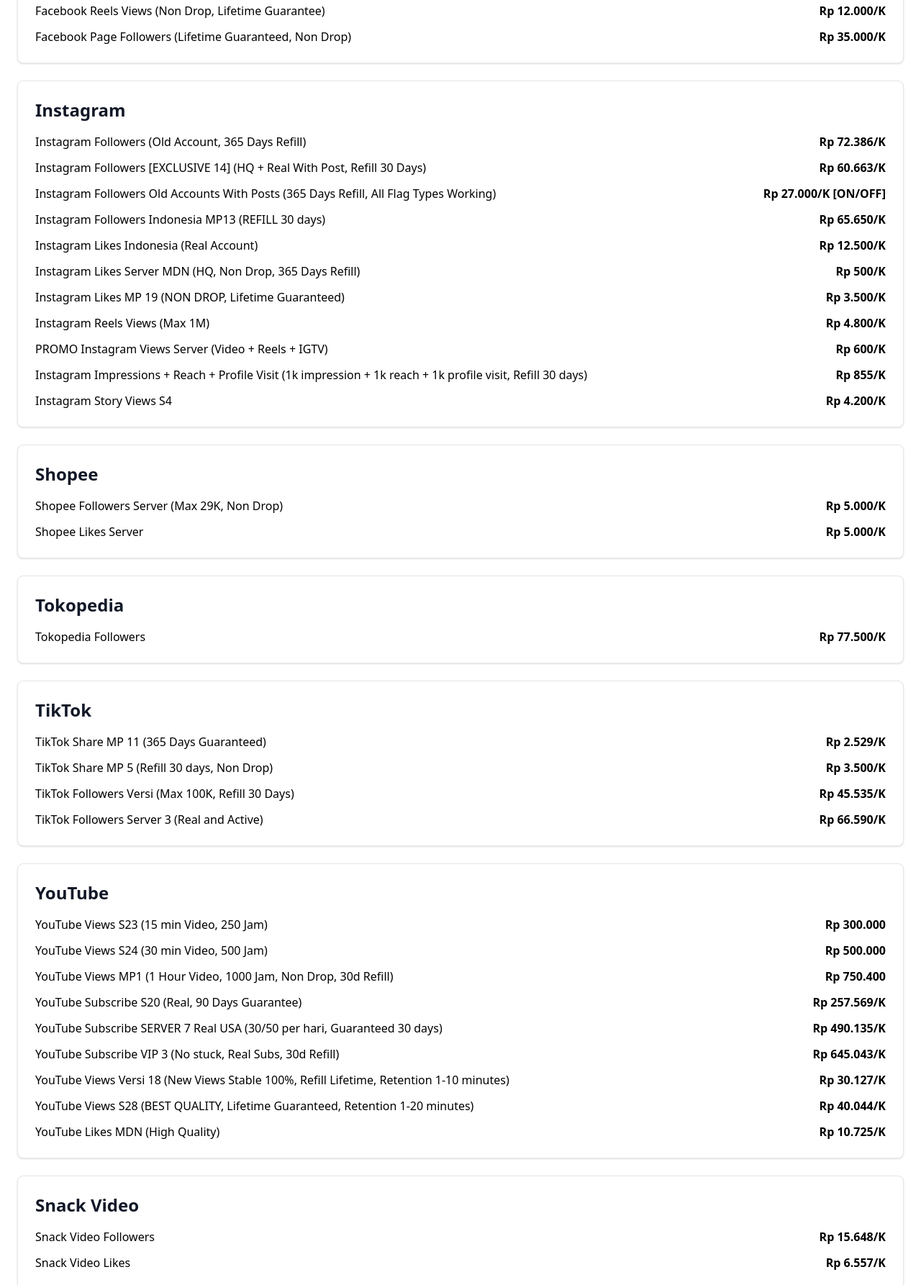
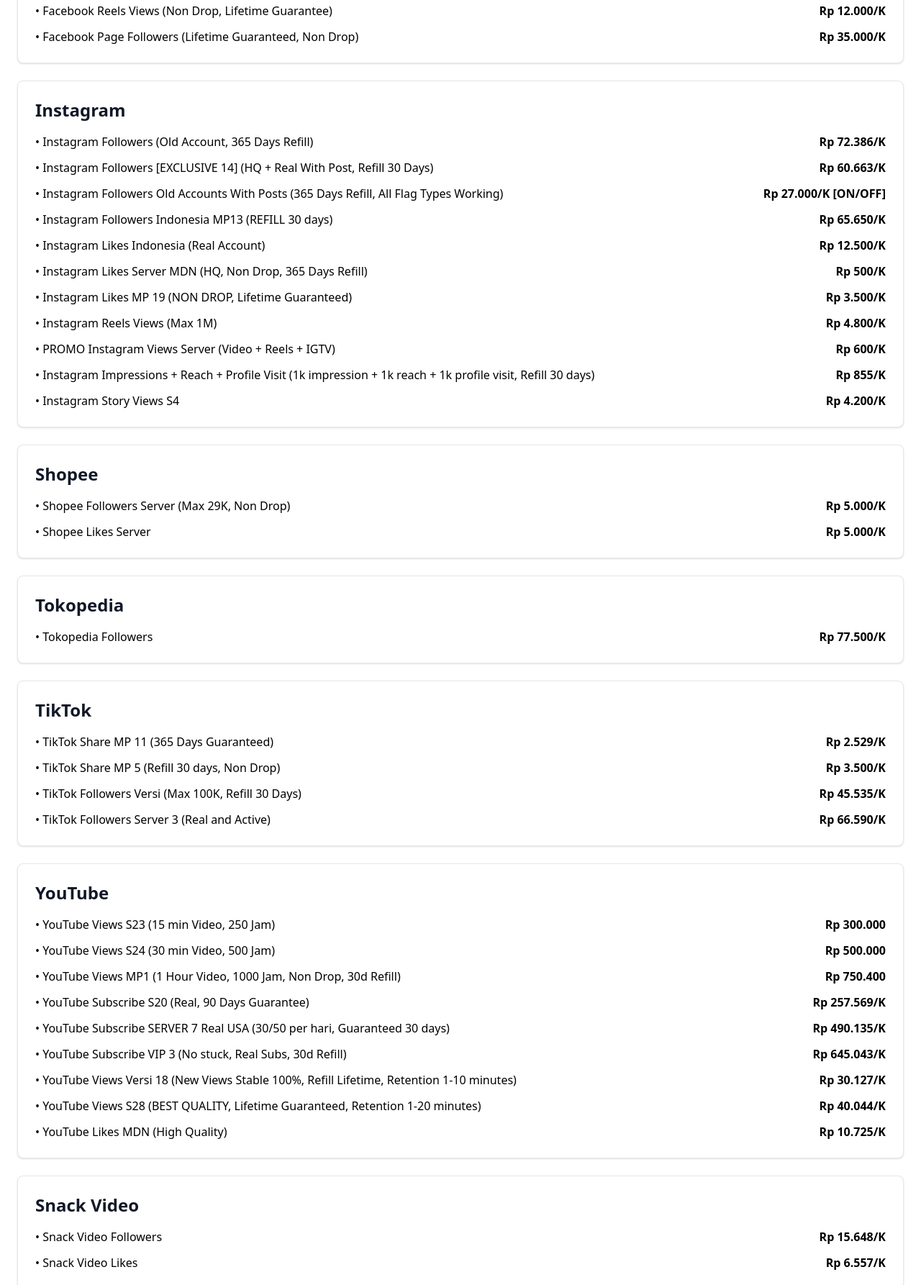
Before and after one commit to faroisnm/myportofolio, a website: page index.html in a window 1280 px wide. Shown: the part 2473-4259 px from the top of the page at 72% size. Drawn offline with nearby package versions, Linux system fonts and the light colour scheme; files that its build step writes are made by us from their sources.

Commit message:
Update index.html

```diff
--- a/index.html
+++ b/index.html
@@ -237,15 +237,15 @@
                 <h3 class="mb-4 text-2xl font-semibold text-gray-900 dark:text-white">Facebook</h3>
                 <ul class="space-y-3">
                     <li class="flex justify-between">
-                        <span>Facebook Follower (30 Days Refill)</span>
+                        <span>• Facebook Follower (30 Days Refill)</span>
                         <span class="font-semibold">Rp 30.000/K</span>
                     </li>
                     <li class="flex justify-between">
-                        <span>Facebook Reels Views (Non Drop, Lifetime Guarantee)</span>
+                        <span>• Facebook Reels Views (Non Drop, Lifetime Guarantee)</span>
                         <span class="font-semibold">Rp 12.000/K</span>
                     </li>
                     <li class="flex justify-between">
-                        <span>Facebook Page Followers (Lifetime Guaranteed, Non Drop)</span>
+                        <span>• Facebook Page Followers (Lifetime Guaranteed, Non Drop)</span>
                         <span class="font-semibold">Rp 35.000/K</span>
                     </li>
                 </ul>
@@ -256,47 +256,47 @@
                 <h3 class="mb-4 text-2xl font-semibold text-gray-900 dark:text-white">Instagram</h3>
                 <ul class="space-y-3">
                     <li class="flex justify-between">
-                        <span>Instagram Followers (Old Account, 365 Days Refill)</span>
+                        <span>• Instagram Followers (Old Account, 365 Days Refill)</span>
                         <span class="font-semibold">Rp 72.386/K</span>
                     </li>
                     <li class="flex justify-between">
-                        <span>Instagram Followers [EXCLUSIVE 14] (HQ + Real With Post, Refill 30 Days)</span>
+                        <span>• Instagram Followers [EXCLUSIVE 14] (HQ + Real With Post, Refill 30 Days)</span>
                         <span class="font-semibold">Rp 60.663/K</span>
                     </li>
                     <li class="flex justify-between">
-                        <span>Instagram Followers Old Accounts With Posts (365 Days Refill, All Flag Types Working)</span>
+                        <span>• Instagram Followers Old Accounts With Posts (365 Days Refill, All Flag Types Working)</span>
                         <span class="font-semibold">Rp 27.000/K [ON/OFF]</span>
                     </li>
                     <li class="flex justify-between">
-                        <span>Instagram Followers Indonesia MP13 (REFILL 30 days)</span>
+                        <span>• Instagram Followers Indonesia MP13 (REFILL 30 days)</span>
                         <span class="font-semibold">Rp 65.650/K</span>
                     </li>
                     <li class="flex justify-between">
-                        <span>Instagram Likes Indonesia (Real Account)</span>
+                        <span>• Instagram Likes Indonesia (Real Account)</span>
                         <span class="font-semibold">Rp 12.500/K</span>
                     </li>
                     <li class="flex justify-between">
-                        <span>Instagram Likes Server MDN (HQ, Non Drop, 365 Days Refill)</span>
+                        <span>• Instagram Likes Server MDN (HQ, Non Drop, 365 Days Refill)</span>
                         <span class="font-semibold">Rp 500/K</span>
                     </li>
                     <li class="flex justify-between">
-                        <span>Instagram Likes MP 19 (NON DROP, Lifetime Guaranteed)</span>
+                        <span>• Instagram Likes MP 19 (NON DROP, Lifetime Guaranteed)</span>
                         <span class="font-semibold">Rp 3.500/K</span>
                     </li>
                     <li class="flex justify-between">
-                        <span>Instagram Reels Views (Max 1M)</span>
+                        <span>• Instagram Reels Views (Max 1M)</span>
                         <span class="font-semibold">Rp 4.800/K</span>
                     </li>
                     <li class="flex justify-between">
-                        <span>PROMO Instagram Views Server (Video + Reels + IGTV)</span>
+                        <span>• PROMO Instagram Views Server (Video + Reels + IGTV)</span>
                         <span class="font-semibold">Rp 600/K</span>
                     </li>
                     <li class="flex justify-between">
-                        <span>Instagram Impressions + Reach + Profile Visit (1k impression + 1k reach + 1k profile visit, Refill 30 days)</span>
+                        <span>• Instagram Impressions + Reach + Profile Visit (1k impression + 1k reach + 1k profile visit, Refill 30 days)</span>
                         <span class="font-semibold">Rp 855/K</span>
                     </li>
                     <li class="flex justify-between">
-                        <span>Instagram Story Views S4</span>
+                        <span>• Instagram Story Views S4</span>
                         <span class="font-semibold">Rp 4.200/K</span>
                     </li>
                 </ul>
@@ -307,11 +307,11 @@
                 <h3 class="mb-4 text-2xl font-semibold text-gray-900 dark:text-white">Shopee</h3>
                 <ul class="space-y-3">
                     <li class="flex justify-between">
-                        <span>Shopee Followers Server (Max 29K, Non Drop)</span>
+                        <span>• Shopee Followers Server (Max 29K, Non Drop)</span>
                         <span class="font-semibold">Rp 5.000/K</span>
                     </li>
                     <li class="flex justify-between">
-                        <span>Shopee Likes Server</span>
+                        <span>• Shopee Likes Server</span>
                         <span class="font-semibold">Rp 5.000/K</span>
                     </li>
                 </ul>
@@ -322,7 +322,7 @@
                 <h3 class="mb-4 text-2xl font-semibold text-gray-900 dark:text-white">Tokopedia</h3>
                 <ul class="space-y-3">
                     <li class="flex justify-between">
-                        <span>Tokopedia Followers</span>
+                        <span>• Tokopedia Followers</span>
                         <span class="font-semibold">Rp 77.500/K</span>
                     </li>
                 </ul>
@@ -333,19 +333,19 @@
                 <h3 class="mb-4 text-2xl font-semibold text-gray-900 dark:text-white">TikTok</h3>
                 <ul class="space-y-3">
                     <li class="flex justify-between">
-                        <span>TikTok Share MP 11 (365 Days Guaranteed)</span>
+                        <span>• TikTok Share MP 11 (365 Days Guaranteed)</span>
                         <span class="font-semibold">Rp 2.529/K</span>
                     </li>
                     <li class="flex justify-between">
-                        <span>TikTok Share MP 5 (Refill 30 days, Non Drop)</span>
+                        <span>• TikTok Share MP 5 (Refill 30 days, Non Drop)</span>
                         <span class="font-semibold">Rp 3.500/K</span>
                     </li>
                     <li class="flex justify-between">
-                        <span>TikTok Followers Versi (Max 100K, Refill 30 Days)</span>
+                        <span>• TikTok Followers Versi (Max 100K, Refill 30 Days)</span>
                         <span class="font-semibold">Rp 45.535/K</span>
                     </li>
                     <li class="flex justify-between">
-                        <span>TikTok Followers Server 3 (Real and Active)</span>
+                        <span>• TikTok Followers Server 3 (Real and Active)</span>
                         <span class="font-semibold">Rp 66.590/K</span>
                     </li>
                 </ul>
@@ -356,39 +356,39 @@
                 <h3 class="mb-4 text-2xl font-semibold text-gray-900 dark:text-white">YouTube</h3>
                 <ul class="space-y-3">
                     <li class="flex justify-between">
-                        <span>YouTube Views S23 (15 min Video, 250 Jam)</span>
+                        <span>• YouTube Views S23 (15 min Video, 250 Jam)</span>
                         <span class="font-semibold">Rp 300.000</span>
                     </li>
                     <li class="flex justify-between">
-                        <span>YouTube Views S24 (30 min Video, 500 Jam)</span>
+                        <span>• YouTube Views S24 (30 min Video, 500 Jam)</span>
                         <span class="font-semibold">Rp 500.000</span>
                     </li>
                     <li class="flex justify-between">
-                        <span>YouTube Views MP1 (1 Hour Video, 1000 Jam, Non Drop, 30d Refill)</span>
+                        <span>• YouTube Views MP1 (1 Hour Video, 1000 Jam, Non Drop, 30d Refill)</span>
                         <span class="font-semibold">Rp 750.400</span>
                     </li>
                     <li class="flex justify-between">
-                        <span>YouTube Subscribe S20 (Real, 90 Days Guarantee)</span>
+                        <span>• YouTube Subscribe S20 (Real, 90 Days Guarantee)</span>
                         <span class="font-semibold">Rp 257.569/K</span>
                     </li>
                     <li class="flex justify-between">
-                        <span>YouTube Subscribe SERVER 7 Real USA (30/50 per hari, Guaranteed 30 days)</span>
+                        <span>• YouTube Subscribe SERVER 7 Real USA (30/50 per hari, Guaranteed 30 days)</span>
                         <span class="font-semibold">Rp 490.135/K</span>
                     </li>
                     <li class="flex justify-between">
-                        <span>YouTube Subscribe VIP 3 (No stuck, Real Subs, 30d Refill)</span>
+                        <span>• YouTube Subscribe VIP 3 (No stuck, Real Subs, 30d Refill)</span>
                         <span class="font-semibold">Rp 645.043/K</span>
                     </li>
                     <li class="flex justify-between">
-                        <span>YouTube Views Versi 18 (New Views Stable 100%, Refill Lifetime, Retention 1-10 minutes)</span>
+                        <span>• YouTube Views Versi 18 (New Views Stable 100%, Refill Lifetime, Retention 1-10 minutes)</span>
                         <span class="font-semibold">Rp 30.127/K</span>
                     </li>
                     <li class="flex justify-between">
-                        <span>YouTube Views S28 (BEST QUALITY, Lifetime Guaranteed, Retention 1-20 minutes)</span>
+                        <span>• YouTube Views S28 (BEST QUALITY, Lifetime Guaranteed, Retention 1-20 minutes)</span>
                         <span class="font-semibold">Rp 40.044/K</span>
                     </li>
                     <li class="flex justify-between">
-                        <span>YouTube Likes MDN (High Quality)</span>
+                        <span>• YouTube Likes MDN (High Quality)</span>
                         <span class="font-semibold">Rp 10.725/K</span>
                     </li>
                 </ul>
@@ -399,11 +399,11 @@
                 <h3 class="mb-4 text-2xl font-semibold text-gray-900 dark:text-white">Snack Video</h3>
                 <ul class="space-y-3">
                     <li class="flex justify-between">
-                        <span>Snack Video Followers</span>
+                        <span>• Snack Video Followers</span>
                         <span class="font-semibold">Rp 15.648/K</span>
                     </li>
                     <li class="flex justify-between">
-                        <span>Snack Video Likes</span>
+                        <span>• Snack Video Likes</span>
                         <span class="font-semibold">Rp 6.557/K</span>
                     </li>
                 </ul>
@@ -414,11 +414,11 @@
                 <h3 class="mb-4 text-2xl font-semibold text-gray-900 dark:text-white">Threads</h3>
                 <ul class="space-y-3">
                     <li class="flex justify-between">
-                        <span>Threads Followers S1 (100% Real, 30 Days Guaranteed)</span>
+                        <span>• Threads Followers S1 (100% Real, 30 Days Guaranteed)</span>
                         <span class="font-semibold">Rp 56.676/K</span>
                     </li>
                     <li class="flex justify-between">
-                        <span>Threads Likes S1 (100% Real, 30 Days Refill)</span>
+                        <span>• Threads Likes S1 (100% Real, 30 Days Refill)</span>
                         <span class="font-semibold">Rp 75.533/K</span>
                     </li>
                 </ul>
```
